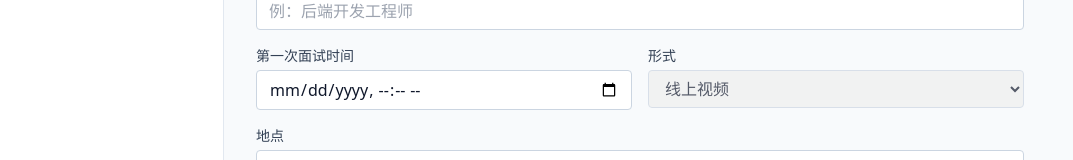
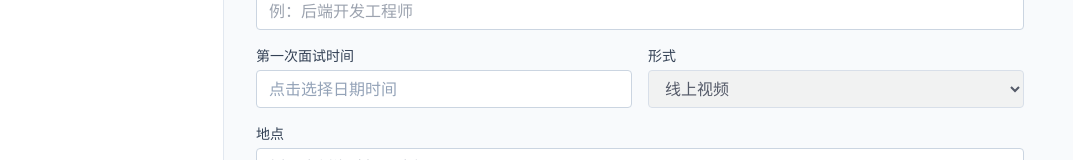
Before and after one commit to Natural-pride/JobPulse, a React (Vite) app in the folder frontend/: page /opportunities/new in a window 1280 px wide. Shown: the part 208-368 px from the top of the page, without its empty margins (0-1073 px from the left). Built offline with nearby package versions, Linux system fonts and the light colour scheme.

Commit message:
feat(frontend): 自定义 DateTimeInput 组件（替代丑的原生 datetime-local）
- 新建 DateTimeInput.tsx：按钮外观，触发原生 picker，避开'yyyy/mm/日'的丑 placeholder
- 替换 OpportunityForm 和 RoundModal 里 4 个 datetime-local 输入

```diff
--- /dev/null
+++ b/frontend/src/components/DateTimeInput.tsx
@@ -0,0 +1,56 @@
+import { useRef } from 'react';
+import { formatDateTime } from '../lib/format';
+
+export default function DateTimeInput({
+  value,
+  onChange,
+  required,
+}: {
+  value: string;
+  onChange: (v: string) => void;
+  required?: boolean;
+}) {
+  const hiddenRef = useRef<HTMLInputElement>(null);
+
+  const isEmpty = !value;
+  const display = isEmpty ? '点击选择日期时间' : formatDateTime(value);
+
+  function handleClick() {
+    const input = hiddenRef.current;
+    if (!input) return;
+    if (typeof input.showPicker === 'function') {
+      try {
+        input.showPicker();
+        return;
+      } catch {
+        // fall through
+      }
+    }
+    input.focus();
+  }
+
+  return (
+    <>
+      <button
+        type="button"
+        onClick={handleClick}
+        className={`w-full text-left border rounded px-3 py-1.5 transition bg-white ${
+          isEmpty
+            ? 'border-slate-300 text-slate-400 hover:border-brand-500 hover:text-slate-600'
+            : 'border-slate-300 text-slate-900 hover:border-brand-500'
+        }`}
+      >
+        {display}
+      </button>
+      <input
+        ref={hiddenRef}
+        type="datetime-local"
+        value={value}
+        onChange={(e) => onChange(e.target.value)}
+        className="sr-only"
+        tabIndex={-1}
+        required={required}
+      />
+    </>
+  );
+}
--- a/frontend/src/components/RoundModal.tsx
+++ b/frontend/src/components/RoundModal.tsx
@@ -2,6 +2,7 @@ import { useEffect, useState } from 'react';
 import type { InterviewRound, RoundType, RoundFormat, RoundOutcome } from '../types';
 import { ROUND_TYPE_META, FORMAT_META, OUTCOME_META } from '../lib/status';
 import { api } from '../api/client';
+import DateTimeInput from './DateTimeInput';
 
 type FormState = {
   round_number: number;
@@ -178,11 +179,10 @@ export default function RoundModal({
               </select>
             </Field>
             <Field label="计划时间" required>
-              <input
-                type="datetime-local"
-                value={form.scheduled_at.slice(0, 16)}
-                onChange={(e) => update('scheduled_at', e.target.value)}
-                className="w-full border border-slate-300 rounded px-3 py-1.5"
+              <DateTimeInput
+                value={form.scheduled_at}
+                onChange={(v) => update('scheduled_at', v)}
+                required
               />
             </Field>
             <Field label="地点">
@@ -207,11 +207,9 @@ export default function RoundModal({
             <div className="text-sm text-slate-500 mb-2">面试后填写（可后补）</div>
             <div className="grid grid-cols-2 gap-4">
               <Field label="实际时间">
-                <input
-                  type="datetime-local"
-                  value={form.actual_at.slice(0, 16)}
-                  onChange={(e) => update('actual_at', e.target.value)}
-                  className="w-full border border-slate-300 rounded px-3 py-1.5"
+                <DateTimeInput
+                  value={form.actual_at}
+                  onChange={(v) => update('actual_at', v)}
                 />
               </Field>
               <Field label="结果">
@@ -228,11 +226,9 @@ export default function RoundModal({
                 </select>
               </Field>
               <Field label="下轮时间">
-                <input
-                  type="datetime-local"
-                  value={form.next_round_date.slice(0, 16)}
-                  onChange={(e) => update('next_round_date', e.target.value)}
-                  className="w-full border border-slate-300 rounded px-3 py-1.5"
+                <DateTimeInput
+                  value={form.next_round_date}
+                  onChange={(v) => update('next_round_date', v)}
                 />
               </Field>
             </div>
--- a/frontend/src/pages/OpportunityForm.tsx
+++ b/frontend/src/pages/OpportunityForm.tsx
@@ -2,6 +2,7 @@ import { useEffect, useState } from 'react';
 import { useNavigate, useParams } from 'react-router-dom';
 import { api } from '../api/client';
 import type { Opportunity, OpportunityStatus, RoundFormat } from '../types';
+import DateTimeInput from '../components/DateTimeInput';
 
 type FormState = Omit<Opportunity, 'id' | 'created_at' | 'updated_at' | 'has_weekends_off'> & {
   has_weekends_off: boolean;
@@ -294,12 +295,7 @@ export default function OpportunityForm() {
         {!isEdit && (
           <div className="grid grid-cols-2 gap-4">
             <Field label="第一次面试时间">
-              <input
-                type="datetime-local"
-                value={firstInterviewAt}
-                onChange={(e) => setFirstInterviewAt(e.target.value)}
-                className="w-full border border-slate-300 rounded px-3 py-1.5"
-              />
+              <DateTimeInput value={firstInterviewAt} onChange={setFirstInterviewAt} />
             </Field>
             <Field label="形式">
               <select
```
